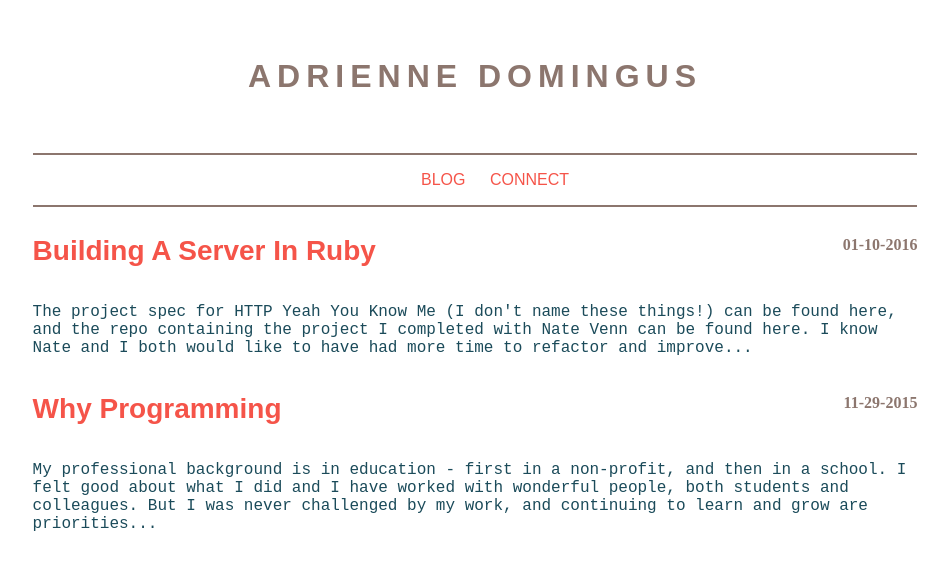
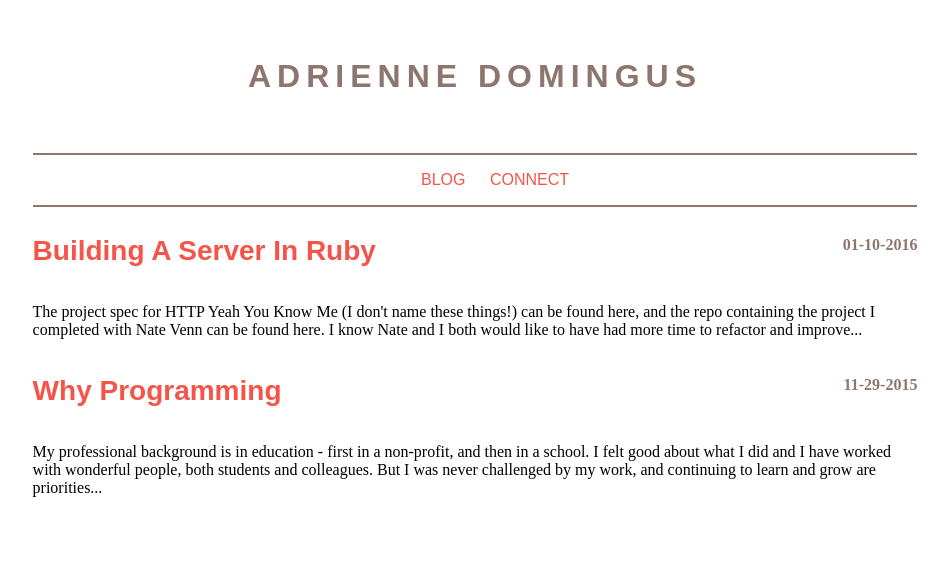
Before and after one commit to adriennedomingus/adriennedomingus.github.io, a Jekyll site: the page built from index.html, in a window 1280 px wide. Shown: the top 570 px of the page, without its empty margins (165-1113 px from the left). Built offline with Jekyll 4.4.1, drawn with Linux system fonts in a browser that asks for light colours.

Commit message:
new post

```diff
--- a/css/styles.css
+++ b/css/styles.css
@@ -1,7 +1,7 @@
-p {
+/*p {
  font-family: "Courier New", Courier, monospace;
  color: #1b4b5a;
-}
+}*/
 
 #site-title {
   font-family: 'PT Sans Caption', sans-serif;
@@ -107,6 +107,14 @@ hr {
   border: 1px solid #8C766E;
 }
 
-body {
+a {
+  color: #f55449;
+}
+
+a:visited {
+  color: #8C766E;
+}
+
+/*body {
   color: #1b4b5a;
-}
+}*/
```
Also changed, not shown: images/2015-12-24/01.png (added), images/connect/email-logo.png (deleted), images/connect/github-logo.png (deleted), images/connect/linked-in-logo.png (deleted), images/connect/twitter-logo.png (deleted), 1 other file.
